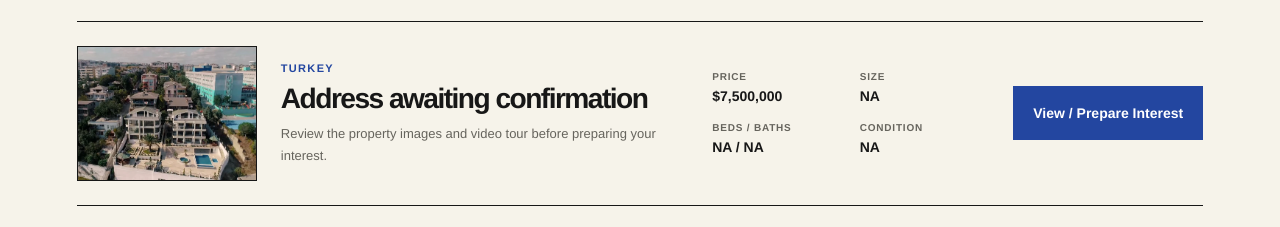
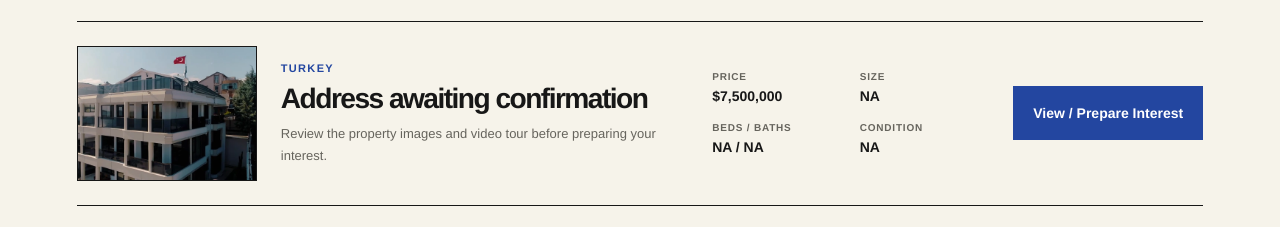
Before and after one commit to PrototypeVersions/MREO_BuySell, a website: page properties.html in a window 1280 px wide. Shown: the part 903-1130 px from the top of the page. Drawn offline with Linux system fonts and the light colour scheme; grey boxes are pictures that could not be loaded.

Commit message:
Use the Front exterior photo for the Turkey property thumbnail

```diff
--- a/assets/turkey/source.json
+++ b/assets/turkey/source.json
@@ -3,7 +3,7 @@
   "sourceCommit": "30e147e33f2ea912bb8a9b29766538d2ae9f182f",
   "video": "https://www.youtube.com/watch?v=MUdBlpLWFEY",
   "processing": "Full-resolution WebP encoding at quality 95. Original PNGs retained and linked from the gallery. No cropping, upscaling, or generative edits.",
-  "cover": "assets/turkey/photos/videoframe_14441.webp",
+  "cover": "assets/turkey/photos/videoframe_18959.webp",
   "images": [
     {
       "bytes": 279802,
--- a/properties.html
+++ b/properties.html
@@ -192,8 +192,8 @@
 
       <article class="property-row" id="turkey-property">
         <div class="property-thumbnail">
-          <img src="assets/turkey/photos/videoframe_14441.webp"
-            alt="Aerial front view of the Turkey property, with the pool and terraces"
+          <img src="assets/turkey/photos/videoframe_18959.webp"
+            alt="Front exterior of the Turkey property"
             width="1280" height="720" loading="lazy" decoding="async">
         </div>
         <div class="property-main-info">
```
